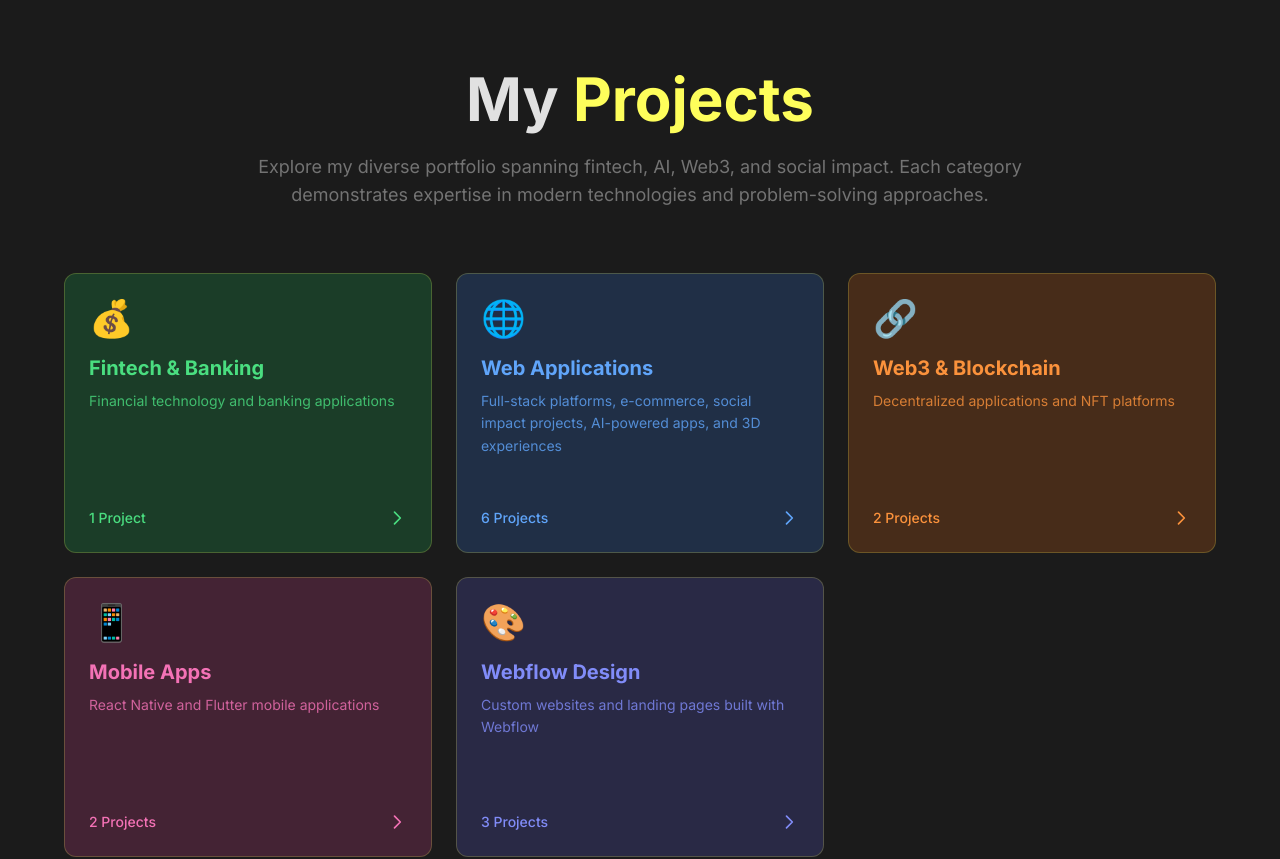
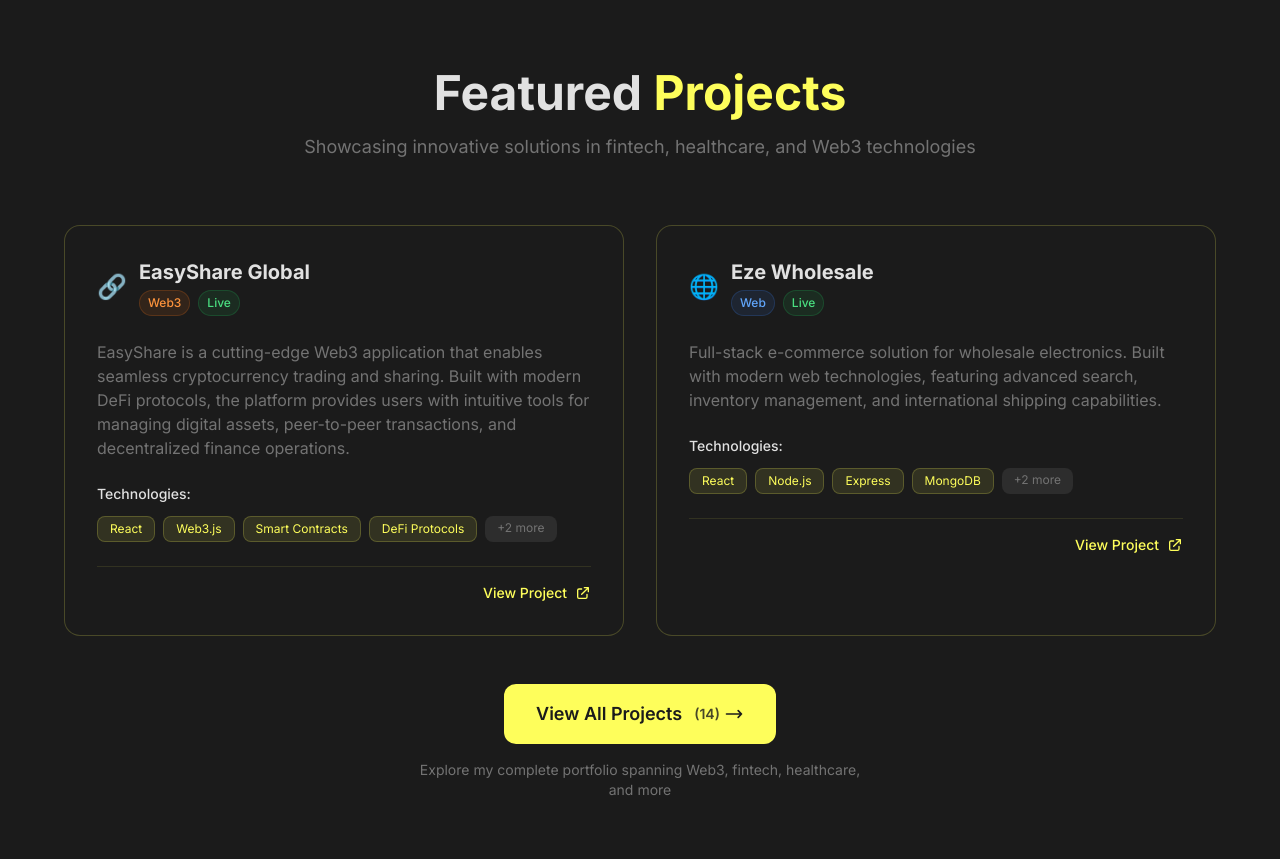
Before and after one commit to Ayomidemi/peaseadeniji, a Next.js app: page / in a window 1280 px wide. Shown: the part 1820-2679 px from the top of the page. Built offline with nearby package versions, Linux system fonts and the light colour scheme; no server answers.

Commit message:
Homepage projects

```diff
--- a/src/app/page.tsx
+++ b/src/app/page.tsx
@@ -6,8 +6,8 @@ import dynamic from "next/dynamic";
 import Navbar from "@/components/Navbar";
 import About from "./(sub pages)/about/page";
 import Contact from "./(sub pages)/contact/page";
-import ProjectCategoriesOverview from "@/components/projects/ProjectCategoriesOverview";
-import { projectsData, projectCategories } from "@/app/data";
+import FeaturedProjects from "@/components/projects/FeaturedProjects";
+import { projectsData } from "@/app/data";
 
 const Wizard = dynamic(() => import("@/components/models/Wizard"), {
   ssr: false,
@@ -21,8 +21,7 @@ export default function Home() {
         {" "}
         {/* Add top padding for fixed navbar */}
         <About />
-        <ProjectCategoriesOverview
-          categories={projectCategories}
+        <FeaturedProjects
           projects={projectsData}
         />
         <Contact />
--- /dev/null
+++ b/src/components/projects/FeaturedProjects.tsx
@@ -0,0 +1,237 @@
+"use client";
+
+import React from "react";
+import Link from "next/link";
+import { motion } from "framer-motion";
+
+interface Project {
+  id: number;
+  name: string;
+  description: string;
+  longDescription: string;
+  date: string;
+  demoLink: string;
+  category: string;
+  technologies: string[];
+  featured: boolean;
+  status: string;
+}
+
+interface FeaturedProjectsProps {
+  projects: Project[];
+}
+
+const containerVariants = {
+  hidden: { opacity: 0 },
+  visible: {
+    opacity: 1,
+    transition: {
+      staggerChildren: 0.2,
+    },
+  },
+};
+
+const itemVariants = {
+  hidden: { opacity: 0, y: 30 },
+  visible: {
+    opacity: 1,
+    y: 0,
+    transition: {
+      duration: 0.6,
+      ease: "easeOut",
+    },
+  },
+};
+
+const FeaturedProjects: React.FC<FeaturedProjectsProps> = ({ projects }) => {
+  // Get the top 2 featured projects
+  const featuredProjects = projects
+    .filter((project) => project.featured)
+    .slice(0, 2);
+
+  const getCategoryIcon = (category: string) => {
+    const icons: { [key: string]: string } = {
+      web3: "🔗",
+      mobile: "📱",
+      fintech: "💰",
+      web: "🌐",
+      webflow: "🎨",
+      quant: "📊",
+    };
+    return icons[category] || "💻";
+  };
+
+  const getCategoryColor = (category: string) => {
+    const colors: { [key: string]: string } = {
+      web3: "bg-orange-500/10 text-orange-400 border-orange-500/20",
+      mobile: "bg-pink-500/10 text-pink-400 border-pink-500/20",
+      fintech: "bg-green-500/10 text-green-400 border-green-500/20",
+      web: "bg-blue-500/10 text-blue-400 border-blue-500/20",
+      webflow: "bg-indigo-500/10 text-indigo-400 border-indigo-500/20",
+      quant: "bg-emerald-500/10 text-emerald-400 border-emerald-500/20",
+    };
+    return (
+      colors[category] || "bg-gray-500/10 text-gray-400 border-gray-500/20"
+    );
+  };
+
+  return (
+    <section className="w-full py-20 bg-background">
+      <div className="max-w-7xl mx-auto px-4 sm:px-6 lg:px-8">
+        {/* Header Section */}
+        <motion.div
+          className="text-center mb-16"
+          initial="hidden"
+          whileInView="visible"
+          viewport={{ once: true }}
+          variants={itemVariants}
+        >
+          <h2 className="text-3xl md:text-4xl lg:text-5xl font-bold text-foreground mb-4">
+            Featured <span className="text-accent">Projects</span>
+          </h2>
+          <p className="text-base md:text-lg text-muted max-w-2xl mx-auto leading-relaxed">
+            Showcasing innovative solutions in fintech, healthcare, and Web3
+            technologies
+          </p>
+        </motion.div>
+
+        {/* Featured Projects Grid */}
+        <motion.div
+          className="grid grid-cols-1 lg:grid-cols-2 gap-8 mb-12"
+          initial="hidden"
+          whileInView="visible"
+          viewport={{ once: true }}
+          variants={containerVariants}
+        >
+          {featuredProjects.map((project, index) => (
+            <motion.div
+              key={project.id}
+              variants={itemVariants}
+              className="group relative"
+            >
+              <div className="bg-background border border-accent/20 rounded-2xl p-8 hover:border-accent/40 transition-all duration-300 hover:shadow-xl hover:shadow-accent/5 h-full">
+                {/* Project Header */}
+                <div className="flex items-start justify-between mb-6">
+                  <div className="flex items-center space-x-3">
+                    <span className="text-2xl">
+                      {getCategoryIcon(project.category)}
+                    </span>
+                    <div>
+                      <h3 className="text-xl font-bold text-foreground group-hover:text-accent transition-colors">
+                        {project.name}
+                      </h3>
+                      <div className="flex items-center space-x-2 mt-1">
+                        <span
+                          className={`px-2 py-1 rounded-full text-xs font-medium border ${getCategoryColor(
+                            project.category
+                          )}`}
+                        >
+                          {project.category.charAt(0).toUpperCase() +
+                            project.category.slice(1)}
+                        </span>
+                        <span className="px-2 py-1 rounded-full text-xs font-medium bg-green-500/10 text-green-400 border border-green-500/20">
+                          {project.status}
+                        </span>
+                      </div>
+                    </div>
+                  </div>
+                </div>
+
+                {/* Project Description */}
+                <p className="text-muted text-sm md:text-base leading-relaxed mb-6">
+                  {project.longDescription}
+                </p>
+
+                {/* Technologies */}
+                <div className="mb-6">
+                  <p className="text-foreground font-medium text-sm mb-3">
+                    Technologies:
+                  </p>
+                  <div className="flex flex-wrap gap-2">
+                    {project.technologies.slice(0, 4).map((tech, techIndex) => (
+                      <span
+                        key={techIndex}
+                        className="px-3 py-1 bg-accent/10 text-accent text-xs rounded-lg border border-accent/20"
+                      >
+                        {tech}
+                      </span>
+                    ))}
+                    {project.technologies.length > 4 && (
+                      <span className="px-3 py-1 bg-muted/20 text-muted text-xs rounded-lg">
+                        +{project.technologies.length - 4} more
+                      </span>
+                    )}
+                  </div>
+                </div>
+
+                {/* Project Footer */}
+                <div className="flex items-center justify-end pt-4 border-t border-accent/10">
+                  <Link
+                    href={project.demoLink}
+                    target="_blank"
+                    rel="noopener noreferrer"
+                    className="inline-flex items-center space-x-2 text-accent hover:text-accent/80 transition-colors font-medium text-sm"
+                  >
+                    <span>View Project</span>
+                    <svg
+                      className="w-4 h-4 group-hover:translate-x-1 transition-transform"
+                      fill="none"
+                      stroke="currentColor"
+                      viewBox="0 0 24 24"
+                    >
+                      <path
+                        strokeLinecap="round"
+                        strokeLinejoin="round"
+                        strokeWidth={2}
+                        d="M10 6H6a2 2 0 00-2 2v10a2 2 0 002 2h10a2 2 0 002-2v-4M14 4h6m0 0v6m0-6L10 14"
+                      />
+                    </svg>
+                  </Link>
+                </div>
+              </div>
+            </motion.div>
+          ))}
+        </motion.div>
+
+        {/* Call to Action */}
+        <motion.div
+          className="text-center"
+          initial="hidden"
+          whileInView="visible"
+          viewport={{ once: true }}
+          variants={itemVariants}
+        >
+          <Link
+            href="/projects"
+            className="inline-flex items-center space-x-3 px-8 py-4 bg-accent text-background font-semibold rounded-xl hover:bg-accent/90 transition-all duration-300 hover:scale-105 hover:shadow-lg hover:shadow-accent/20 text-lg"
+          >
+            <span>View All Projects</span>
+            <div className="flex items-center space-x-1">
+              <span className="text-sm opacity-80">({projects.length})</span>
+              <svg
+                className="w-5 h-5"
+                fill="none"
+                stroke="currentColor"
+                viewBox="0 0 24 24"
+              >
+                <path
+                  strokeLinecap="round"
+                  strokeLinejoin="round"
+                  strokeWidth={2}
+                  d="M17 8l4 4m0 0l-4 4m4-4H3"
+                />
+              </svg>
+            </div>
+          </Link>
+
+          <p className="text-sm text-muted mt-4 max-w-md mx-auto">
+            Explore my complete portfolio spanning Web3, fintech, healthcare,
+            and more
+          </p>
+        </motion.div>
+      </div>
+    </section>
+  );
+};
+
+export default FeaturedProjects;
```
